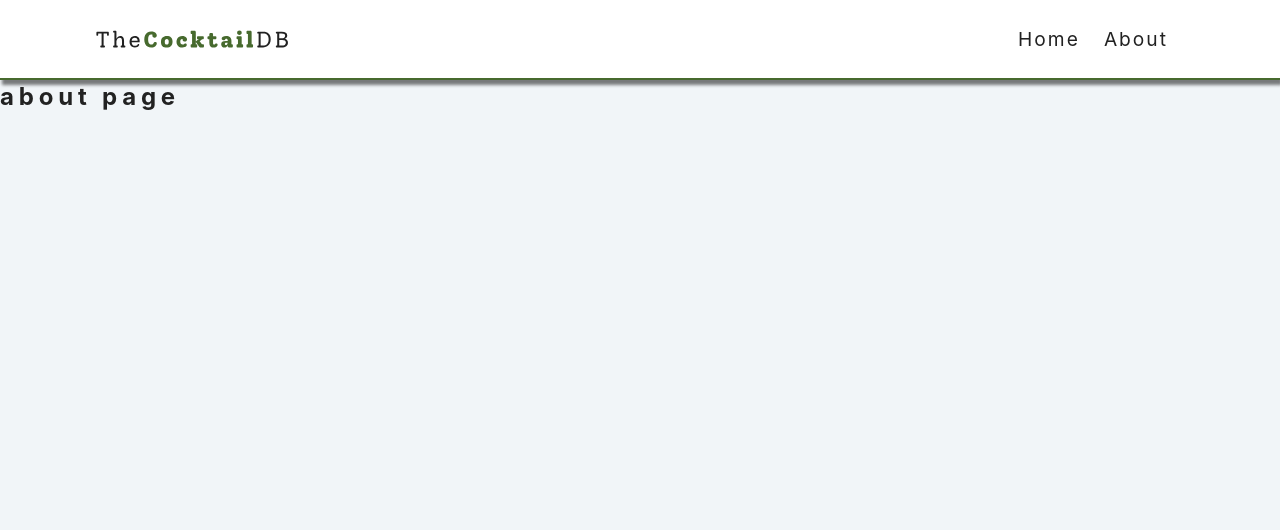
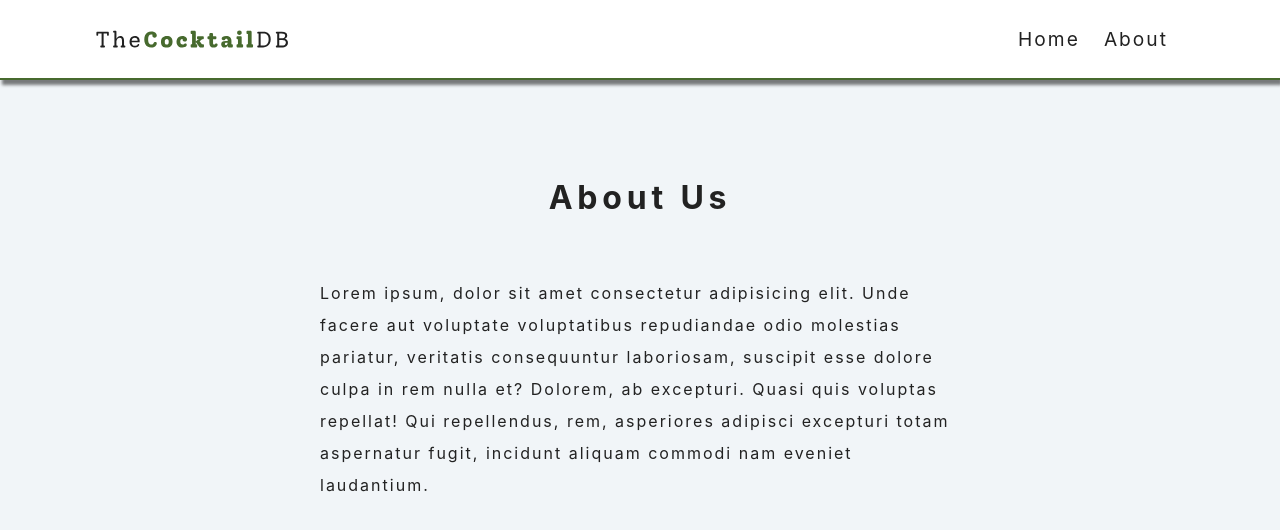
Before and after one commit to emines0/choose-your-cocktail, a React (Create React App) app: page /about in a window 1280 px wide. Shown: the top 530 px of the page. Built offline with nearby package versions, Linux system fonts and the light colour scheme.

Commit message:
about, error page implementation

```diff
--- a/src/pages/About.js
+++ b/src/pages/About.js
@@ -2,9 +2,17 @@ import React from 'react'
 
 const About = () => {
   return (
-    <div>
-      <h2>about page</h2>
-    </div>
+    <section className='section about-section'>
+      <h1 className='section-title'>about us</h1>
+      <p>
+        Lorem ipsum, dolor sit amet consectetur adipisicing elit. Unde facere
+        aut voluptate voluptatibus repudiandae odio molestias pariatur,
+        veritatis consequuntur laboriosam, suscipit esse dolore culpa in rem
+        nulla et? Dolorem, ab excepturi. Quasi quis voluptas repellat! Qui
+        repellendus, rem, asperiores adipisci excepturi totam aspernatur fugit,
+        incidunt aliquam commodi nam eveniet laudantium.
+      </p>
+    </section>
   )
 }
 
--- a/src/pages/Error.js
+++ b/src/pages/Error.js
@@ -3,9 +3,14 @@ import { Link } from 'react-router-dom'
 
 const Error = () => {
   return (
-    <div>
-      <h2>error page</h2>
-    </div>
+    <section className='error-page section'>
+      <div className='error-container'>
+        <h1>ooops! it's a dead end</h1>
+        <Link to='/' className='btn btn-primary'>
+          back home
+        </Link>
+      </div>
+    </section>
   )
 }
 
```
